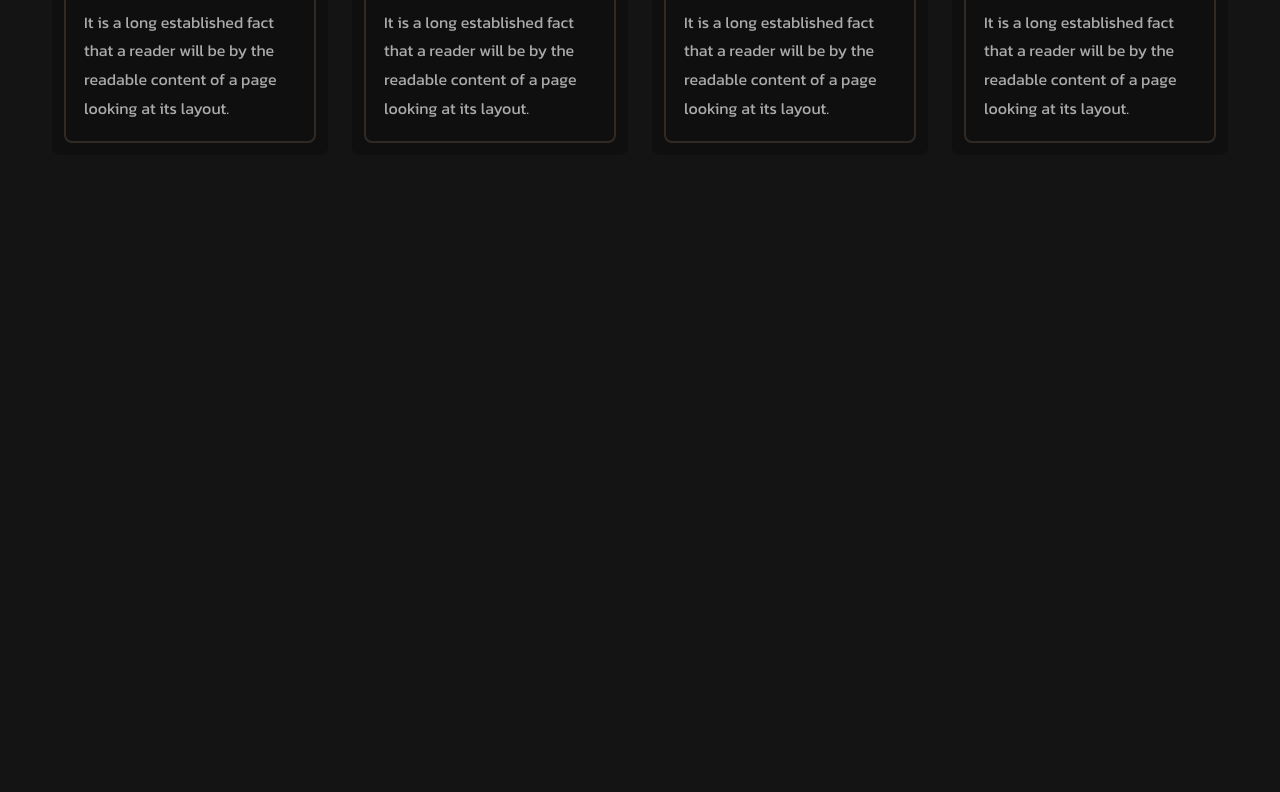
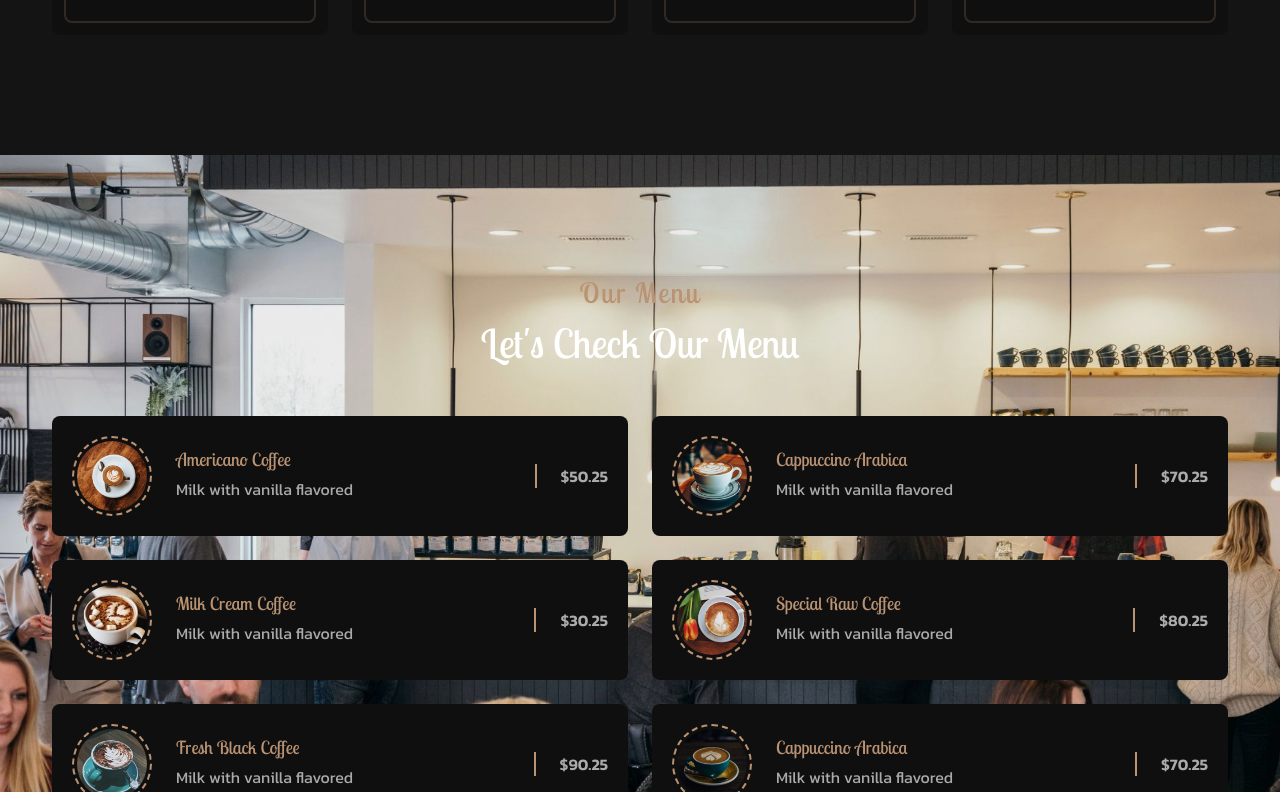
Before and after one commit to NzmAll/Coffee-site, a React (Create React App) app in the folder coffee-site/: page / in a window 1280 px wide. Shown: the part 2008-2800 px from the top of the page. Before the commit the page ends 2283 px from the top, so only its background shows below. Built offline with nearby package versions, Linux system fonts and the light colour scheme; the HTML template or start-up script is replaced by a standard one.

Commit message:
Menu components added

```diff
--- a/coffee-site/src/App.jsx
+++ b/coffee-site/src/App.jsx
@@ -4,6 +4,7 @@
 import Home from "./components/home/Home";
 import About from "./components/about/About";
 import Features from "./components/features/Features";
+import Menu from "./components/menu/Menu";
 
 function App() {
   return (
@@ -12,6 +13,7 @@
       <Home />
       <About />
       <Features />
+      <Menu />
     </>
   );
 }
--- a/coffee-site/src/components/about/about.css
+++ b/coffee-site/src/components/about/about.css
@@ -1,3 +1,7 @@
+.about {
+  padding-bottom: 0;
+}
+
 .about__grid {
   grid-template-columns: repeat(2, 1fr);
   align-items: center;
--- /dev/null
+++ b/coffee-site/src/components/menu/Menu.jsx
@@ -0,0 +1,35 @@
+import React from "react";
+import { menu } from "../../Data";
+import "./menu.css";
+
+const Menu = () => {
+  return (
+    <section className="menu section" id="menu">
+      <h2 className="section__title" data-title="Our Menu">
+        Let's Check Our Menu
+      </h2>
+
+      <div className="menu__grid container grid">
+        {menu.map(({ img, title, description, price }, index) => {
+          return (
+            <div className="menu__item grid" key={index}>
+              <div className="menu__img-wrapper">
+                <img src={img} alt="" className="menu__img" />
+              </div>
+
+              <div className="menu__data">
+                <div>
+                  <h3 className="menu__title">{title}</h3>
+                  <p className="menu__description">{description}</p>
+                </div>
+                <span className="menu__price">${price}</span>
+              </div>
+            </div>
+          );
+        })}
+      </div>
+    </section>
+  );
+};
+
+export default Menu;
--- /dev/null
+++ b/coffee-site/src/components/menu/menu.css
@@ -0,0 +1,78 @@
+.menu {
+  background: url(../../assets/bg.jpg) center / cover fixed;
+  position: relative;
+}
+
+.menu::before {
+  content: "";
+  position: absolute;
+  left: 0;
+  top: 0;
+  width: 100%;
+  height: 100%;
+  background: var(--hsla);
+}
+
+.menu .section__title,
+.menu__grid {
+  position: relative;
+  z-index: 1;
+}
+
+.menu__grid {
+  grid-template-columns: repeat(2, 1fr);
+}
+
+.menu__item {
+  grid-template-columns: max-content 1fr;
+  align-items: center;
+  gap: 0.75;
+  background: var(--container-color);
+  padding: 1.25rem;
+  border-radius: var(--radius);
+  transition: 0.5s var(--transition);
+}
+
+.menu__img-wrapper {
+  border: 2px dashed var(--first-color);
+  padding: 3px;
+  width: 80px;
+  height: 80px;
+}
+
+.menu__img-wrapper,
+.menu__img {
+  border-radius: 50%;
+}
+
+.menu__data {
+  display: flex;
+  align-items: center;
+  justify-content: space-between;
+  column-gap: 0.75rem;
+}
+
+.menu__title,
+.menu_price {
+  color: var(--first-color);
+}
+
+.menu__title {
+  font-size: var(--large-font-size);
+  margin-bottom: 0.25rem;
+}
+
+.menu__price {
+  border-left: 2px solid var(--first-color);
+  padding-left: 1.5rem;
+  font-style: var(--larger-font-size);
+  font-weight: var(--weight-600);
+}
+
+/*===============
+   * Hover Effect
+  ===============*/
+
+.menu__item:hover {
+  transform: translateY(-0.5rem);
+}
```
